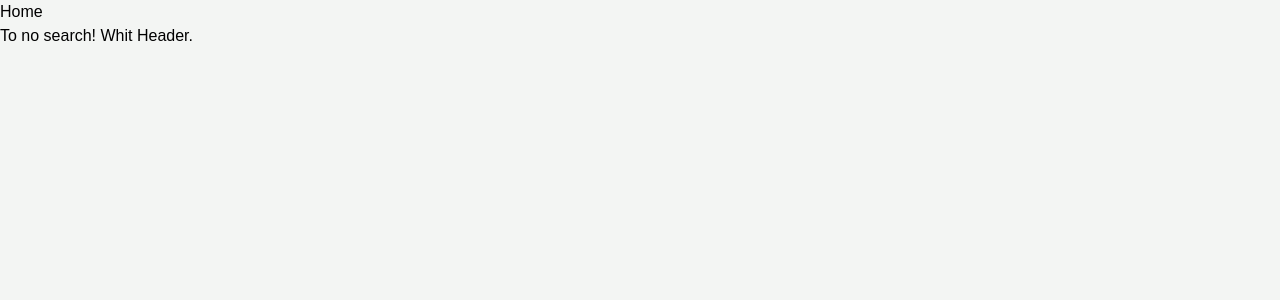
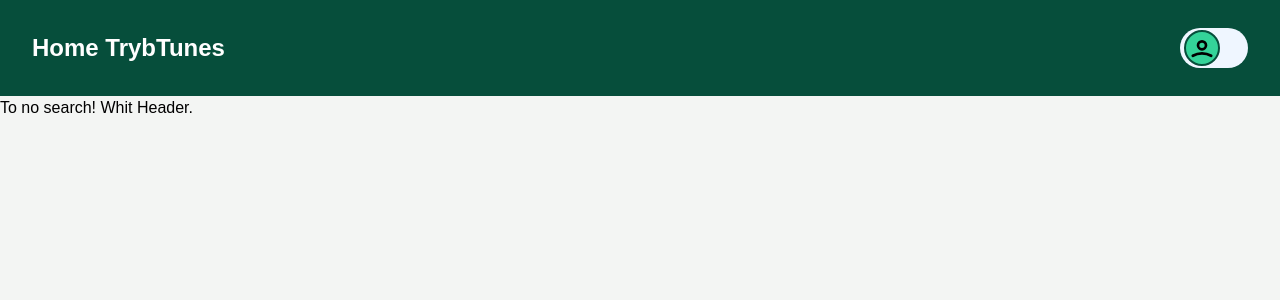
Before and after one commit to blmarquess/MyTunes, a React (Create React App) app: page /search in a window 1280 px wide. Shown: the top 300 px of the page. Built offline with nearby package versions, Linux system fonts and the light colour scheme.

Commit message:
Fix: Cmoponetized use- icon of the Header

```diff
--- a/src/components/Header.jsx
+++ b/src/components/Header.jsx
@@ -25,12 +25,33 @@ export default class Header extends React.Component {
   render() {
     const { name } = this.state;
     return (
-      <header data-testid="header-component">
-        <div> Home</div>
-        <span>
-          {name === '' ? <p>Carregando...</p>
-            : <span data-testid="header-user-name">{ name }</span>}
-        </span>
+      <header
+        data-testid="header-component"
+        className="flex justify-between h-24 bg-green-900 items-center"
+      >
+        <div className="font-extrabold mx-8 text-2xl text-white">Home TrybTunes</div>
+        <div
+          className="rounded-3xl bg-blue-50 h-10 flex mx-8 px-1 space-x-2 items-center
+        justify-between"
+        >
+          <div
+            className="rounded-full bg-green-400 border-2 border-green-900 font-semibold"
+          >
+            <svg xmlns="http://www.w3.org/2000/svg" className="h-8 w-8" fill="none" viewBox="0 0 24 24" stroke="currentColor">
+              <path
+                strokeLinecap="round"
+                strokeLinejoin="round"
+                strokeWidth={ 2 }
+                d="M5.121 17.804A13.937 13.937 0 0112 16c2.5 0 4.847.655 6.879 1.804M15
+                10a3 3 0 11-6 0 3 3 0 016 0zm6 2a9 9 011-18 0 9 9 0 0118 0z"
+              />
+            </svg>
+          </div>
+          <span data-testid="header-user-name" className="mx-4 px-2">
+            { name === '' ? <p>Carregando...</p>
+              : name }
+          </span>
+        </div>
       </header>
     );
   }
```
